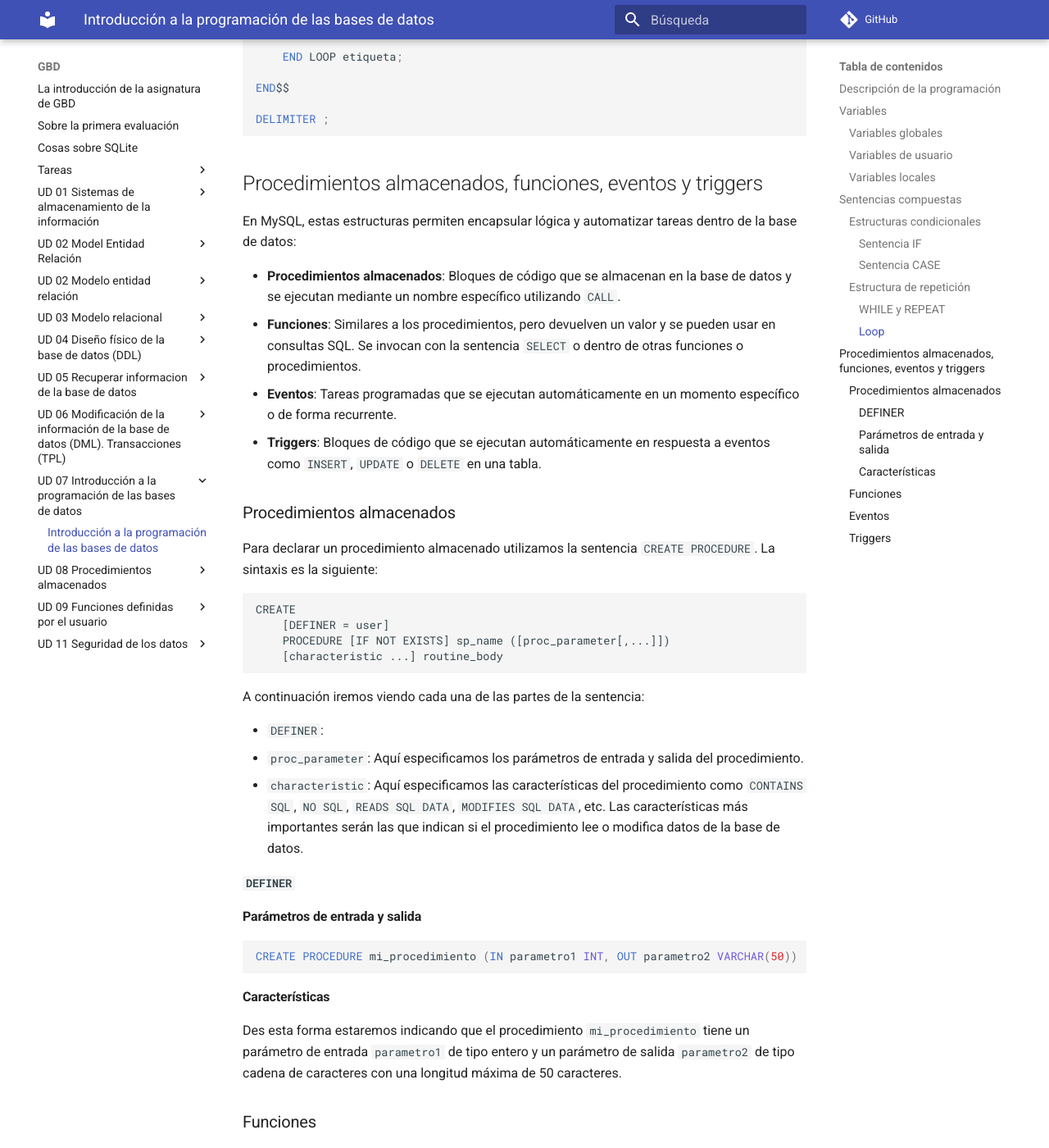
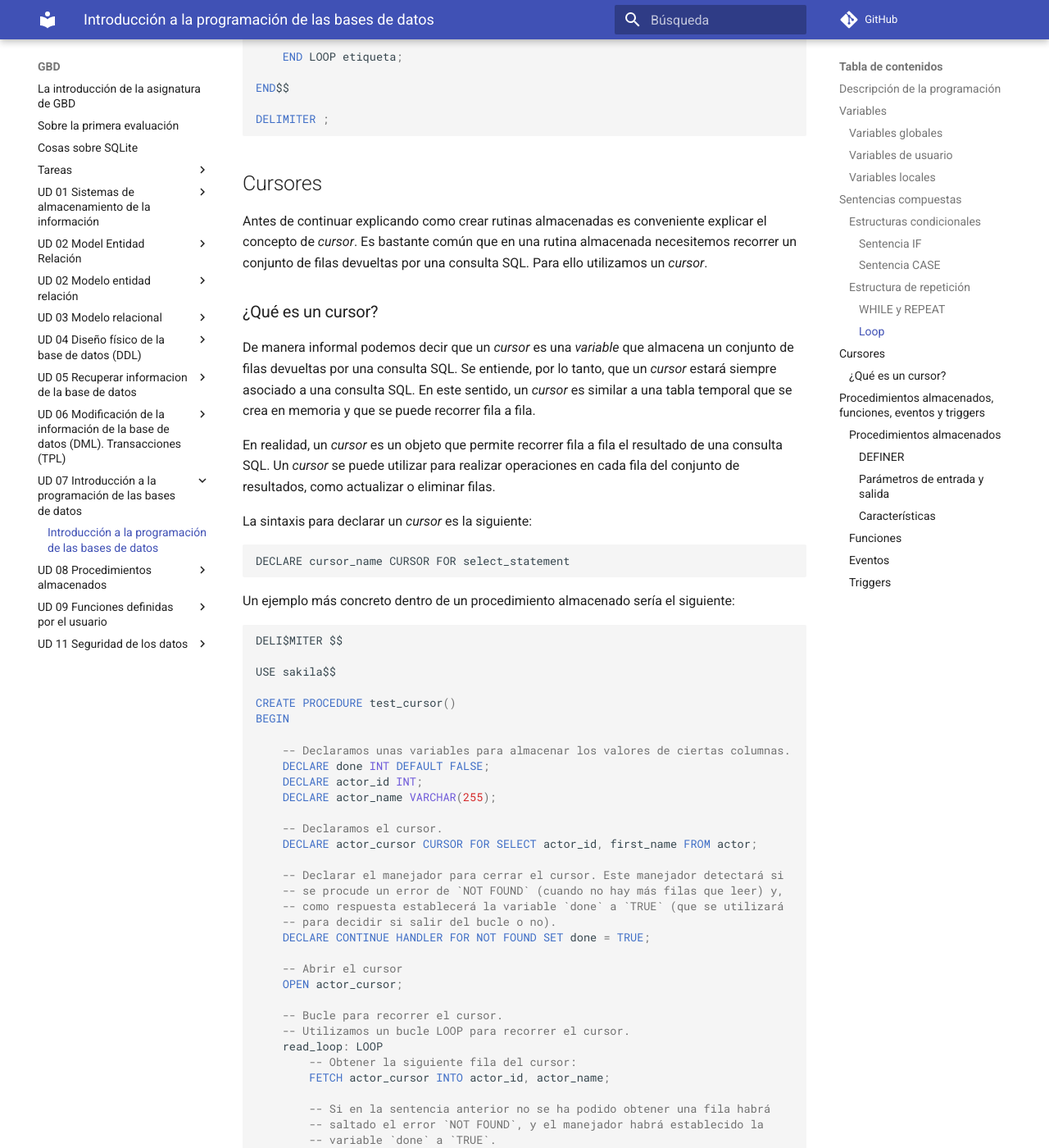
Before and after one commit to mmourazos/Curso-2024-2025, an MkDocs documentation site: the page built from docs/GBD/UD 07 - Introducción a la programación de las bases de datos/Introducción.md, in a window 1280 px wide and 1400 px high, scrolled down 6488 px. Shown: the whole window at 82% size. Built offline with MkDocs 1.6.1 and Material for MkDocs 9.7.7, drawn with Linux system fonts in a browser that asks for light colours; comment, search, counter and statistics services are not loaded; some of the changed text lies outside the part shown.

Commit message:
GBD apuntes rutinas almacenadas.

````diff
--- a/docs/GBD/UD 07 - Introducción a la programación de las bases de datos/Introducción.md
+++ b/docs/GBD/UD 07 - Introducción a la programación de las bases de datos/Introducción.md
@@ -285,9 +285,74 @@ END$$
 DELIMITER ;
 ```
 
+## Cursores
+
+Antes de continuar explicando como crear rutinas almacenadas es conveniente explicar el concepto de _cursor_. Es bastante común que en una rutina almacenada necesitemos recorrer un conjunto de filas devueltas por una consulta SQL. Para ello utilizamos un _cursor_.
+
+### ¿Qué es un cursor?
+
+De manera informal podemos decir que un _cursor_ es una _variable_ que almacena un conjunto de filas devueltas por una consulta SQL. Se entiende, por lo tanto, que un _cursor_ estará siempre asociado a una consulta SQL. En este sentido, un _cursor_ es similar a una tabla temporal que se crea en memoria y que se puede recorrer fila a fila.
+
+En realidad, un _cursor_ es un objeto que permite recorrer fila a fila el resultado de una consulta SQL. Un _cursor_ se puede utilizar para realizar operaciones en cada fila del conjunto de resultados, como actualizar o eliminar filas.
+
+La sintaxis para declarar un _cursor_ es la siguiente:
+
+```txt
+DECLARE cursor_name CURSOR FOR select_statement
+```
+
+Un ejemplo más concreto dentro de un procedimiento almacenado sería el siguiente:
+
+```sql
+DELI$MITER $$
+
+USE sakila$$
+
+CREATE PROCEDURE test_cursor()
+BEGIN
+
+    -- Declaramos unas variables para almacenar los valores de ciertas columnas.
+    DECLARE done INT DEFAULT FALSE;
+    DECLARE actor_id INT;
+    DECLARE actor_name VARCHAR(255);
+
+    -- Declaramos el cursor.
+    DECLARE actor_cursor CURSOR FOR SELECT actor_id, first_name FROM actor;
+
+    -- Declarar el manejador para cerrar el cursor. Este manejador detectará si
+    -- se procude un error de `NOT FOUND` (cuando no hay más filas que leer) y,
+    -- como respuesta establecerá la variable `done` a `TRUE` (que se utilizará
+    -- para decidir si salir del bucle o no).
+    DECLARE CONTINUE HANDLER FOR NOT FOUND SET done = TRUE;
+
+    -- Abrir el cursor
+    OPEN actor_cursor;
+
+    -- Bucle para recorrer el cursor.
+    -- Utilizamos un bucle LOOP para recorrer el cursor.
+    read_loop: LOOP
+        -- Obtener la siguiente fila del cursor:
+        FETCH actor_cursor INTO actor_id, actor_name;
+
+        -- Si en la sentencia anterior no se ha podido obtener una fila habrá
+        -- saltado el error `NOT FOUND`, y el manejador habrá establecido la
+        -- variable `done` a `TRUE`.
+        IF done THEN
+            -- Utilizamos una sentencia `LEAVE` para salir del bucle.
+            LEAVE read_loop;
+        END IF;
+        SELECT CONCAT('Actor ID: ', actor_id, ', Actor Name: ', actor_name);
+    END LOOP;
+
+    -- Cerrar el cursor
+    CLOSE actor_cursor;
+
+END$$
+```
+
 ## Procedimientos almacenados, funciones, eventos y triggers
 
-En MySQL, estas estructuras permiten encapsular lógica y automatizar tareas dentro de la base de datos:
+En $MySQL, estas estructuras permiten encapsular lógica y automatizar tareas dentro de la base de datos:
 
 * **Procedimientos almacenados**: Bloques de código que se almacenan en la base de datos y se ejecutan mediante un nombre específico utilizando `CALL`.
 * **Funciones**: Similares a los procedimientos, pero devuelven un valor y se pueden usar en consultas SQL. Se invocan con la sentencia `SELECT` o dentro de otras funciones o procedimientos.
````
Also changed, not shown: 1 other file.
